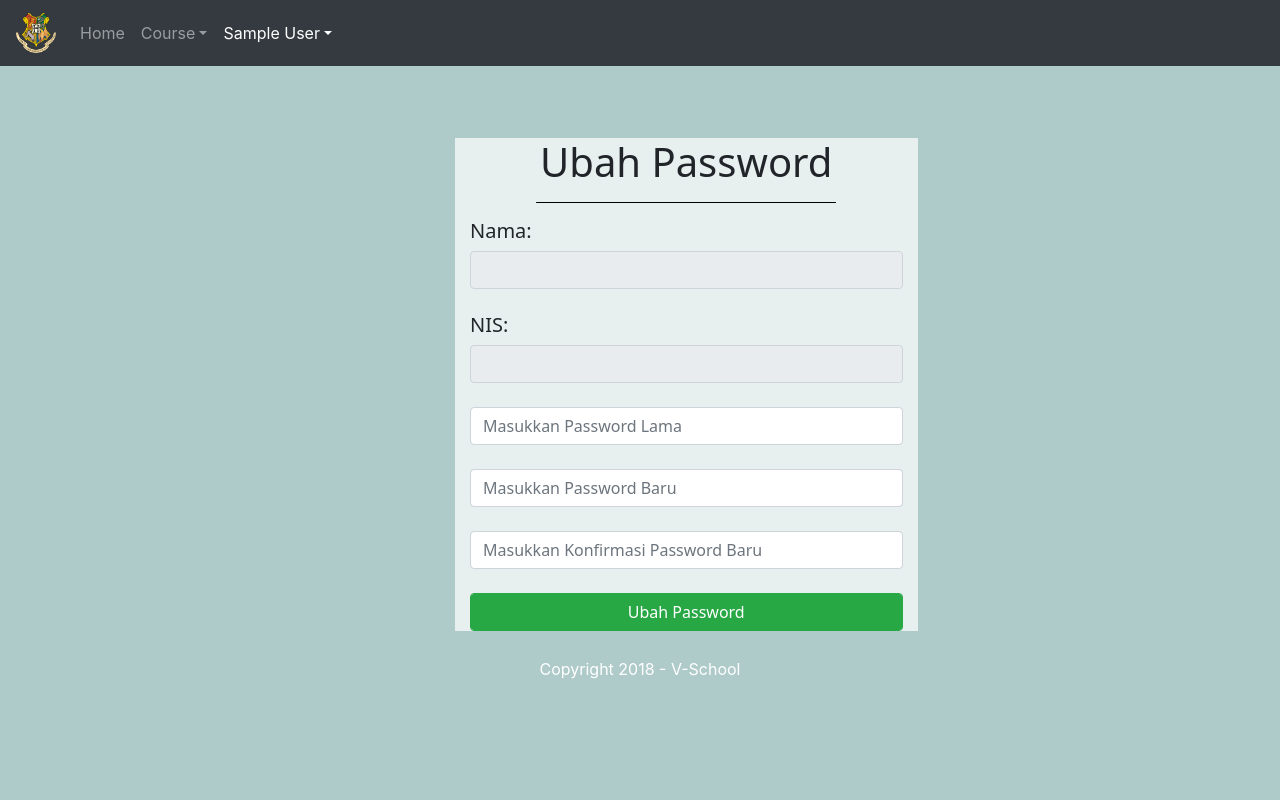
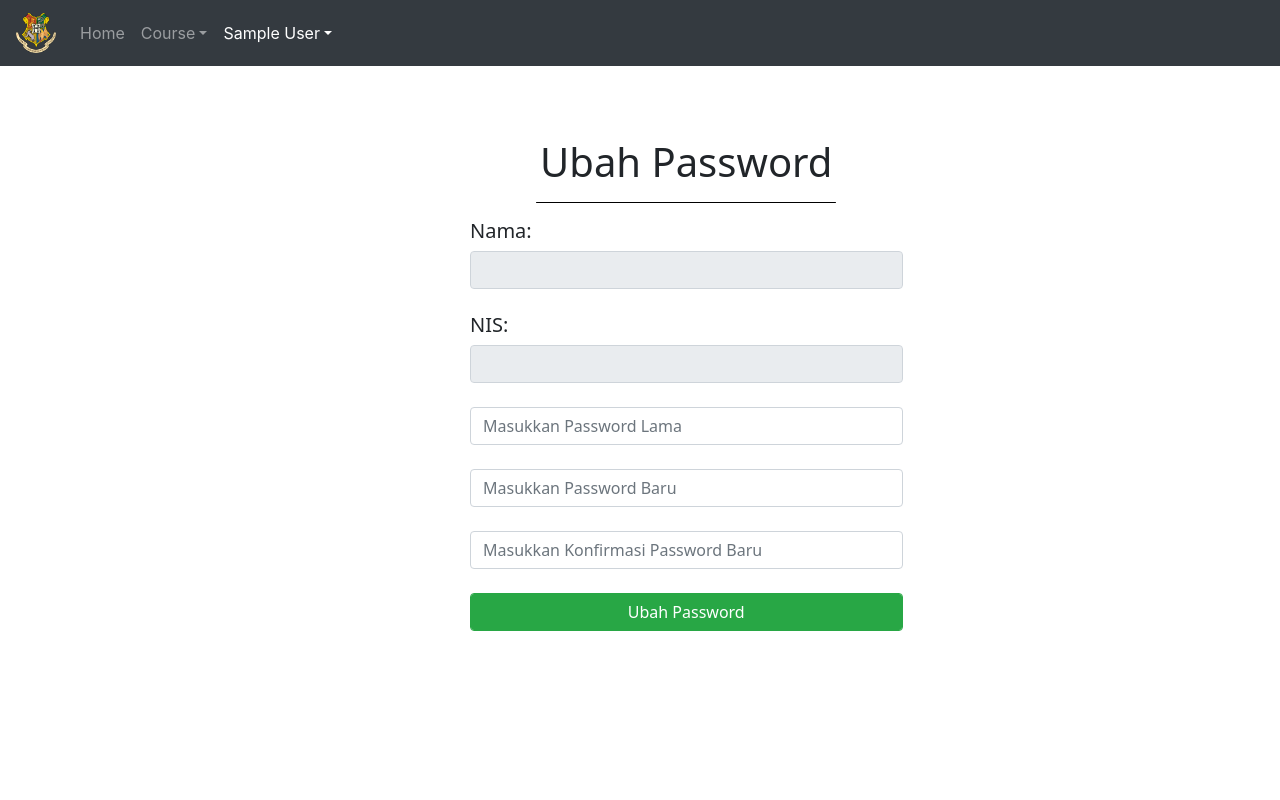
Before and after one commit to NaufalAhmadRiefyan/Sistem-ujian-online-SMAN48-Jakarta-Timur, a PHP site: page /profile.php in a window 1280 px wide. Run offline with PHP 8.4, Linux system fonts and the light colour scheme; the visitor is signed in with stand-in values (Sample User, id 1); data that the repository does not hold is empty.

Commit message:
edit script profile

```diff
--- a/account/profile.php
+++ b/account/profile.php
@@ -54,29 +54,28 @@
   <script src="asset/js/bootstrap.min.js"></script>
 
   <!-- Material Icon Font -->
-    <link rel="stylesheet" type="text/css" href="css/material-design-iconic-font.min.css">
+  <link rel="stylesheet" type="text/css" href="asset/font/css/fontello.css">
 
   <!-- CSS Style -->
-    <link rel="stylesheet" type="text/css" href="../css/style.css">
+  <link rel="stylesheet" type="text/css" href="css/style.css">
 
   <!-- Bootrstrap CDN -->
   <script src="https://cdnjs.cloudflare.com/ajax/libs/popper.js/1.14.3/umd/popper.min.js"></script>
 
-
-
-
-    <!-- HTML5 shim and Respond.js for IE8 support of HTML5 elements and media queries -->
-    <!-- WARNING: Respond.js doesn't work if you view the page via file:// -->
-    <!--[if lt IE 9]>
-      <script src="https://oss.maxcdn.com/html5shiv/3.7.3/html5shiv.min.js"></script>
-      <script src="https://oss.maxcdn.com/respond/1.4.2/respond.min.js"></script>
-    <![endif]-->
+  <!-- Fonts -->
+  <link href="https://fonts.googleapis.com/css?family=Nunito+Sans" rel="stylesheet">
 
   </head>
 
-  <body style="min-height: 100px; background-color: #AECAC9">
+  <style>
+  p {
+    font-family: nunito sans;
+  }
+</style>
+
+<body style="max-height: 100px">
   <!-- navigation menu -->
-   <nav class="navbar navbar-expand-lg navbar-dark bg-dark">
+  <nav class="navbar navbar-expand-lg navbar-dark bg-dark navbar-fixed-top" style="color: white">
     <a class="navbar-brand" href="index.php"><img src="asset/img/hogwart.png" style="width: 40px; height: 40px;"></a>
     <button class="navbar-toggler" type="button" data-toggle="collapse" data-target="#navbarNavDropdown" aria-controls="navbarNavDropdown" aria-expanded="false" aria-label="Toggle navigation">
       <span class="navbar-toggler-icon"></span>
@@ -97,10 +96,10 @@
         </li>
 
 
-            <li class="nav-item dropdown">
-              <a href="" class="nav-link dropdown-toggle active" id="navbardrop" data-toggle="dropdown"><?= $_SESSION['nama_siswa'];?></a>
+        <li class="nav-item dropdown active">
+          <a href="" class="nav-link dropdown-toggle" id="navbardrop" data-toggle="dropdown"><?= $_SESSION['nama_siswa']; ?></a>
           <div class="dropdown-menu">
-                <a href="profile.php?q=<?= $_SESSION['NIS'];?>" class="dropdown-item">Ubah Password</a>
+            <a href="profile.php?q=<?= $_SESSION['NIS']; ?>" class="dropdown-item">Ubah Password</a>
             <a href="logout.php" class="dropdown-item">Logout</a>
           </div>
         </li>
```
Lines whose indentation alone changed are shown as unchanged.
